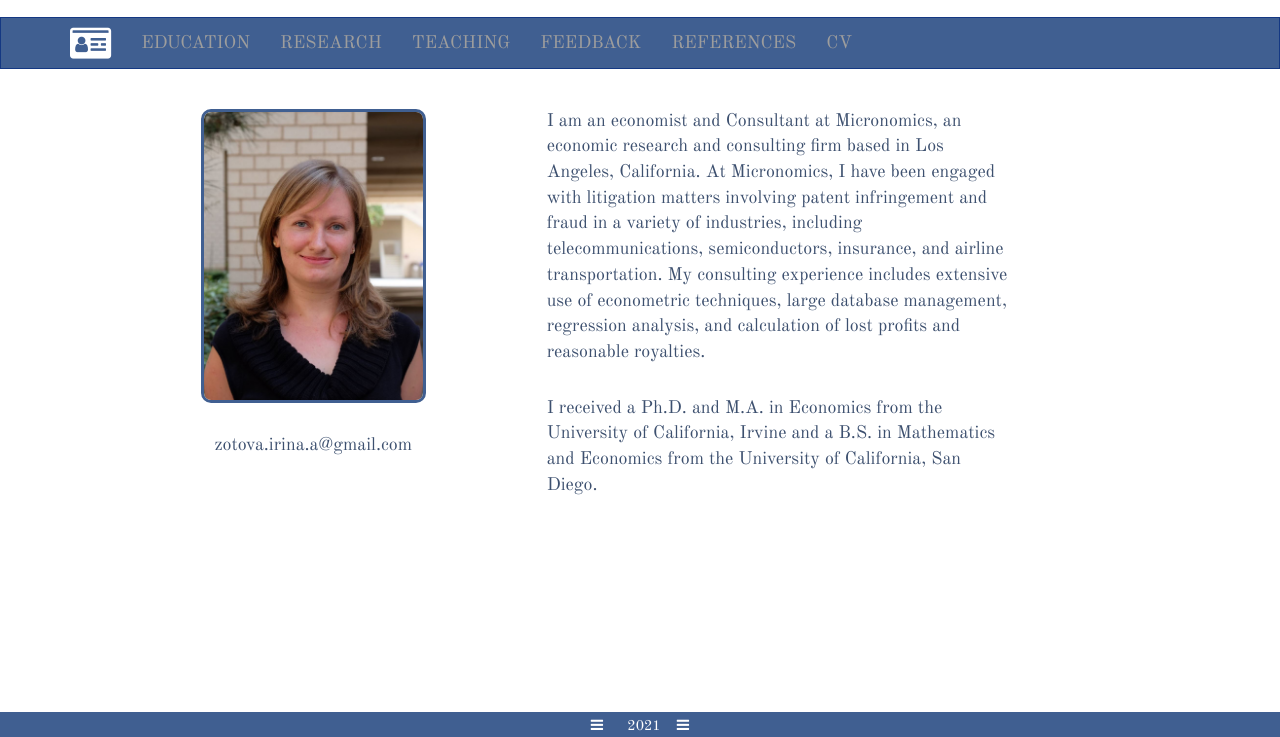
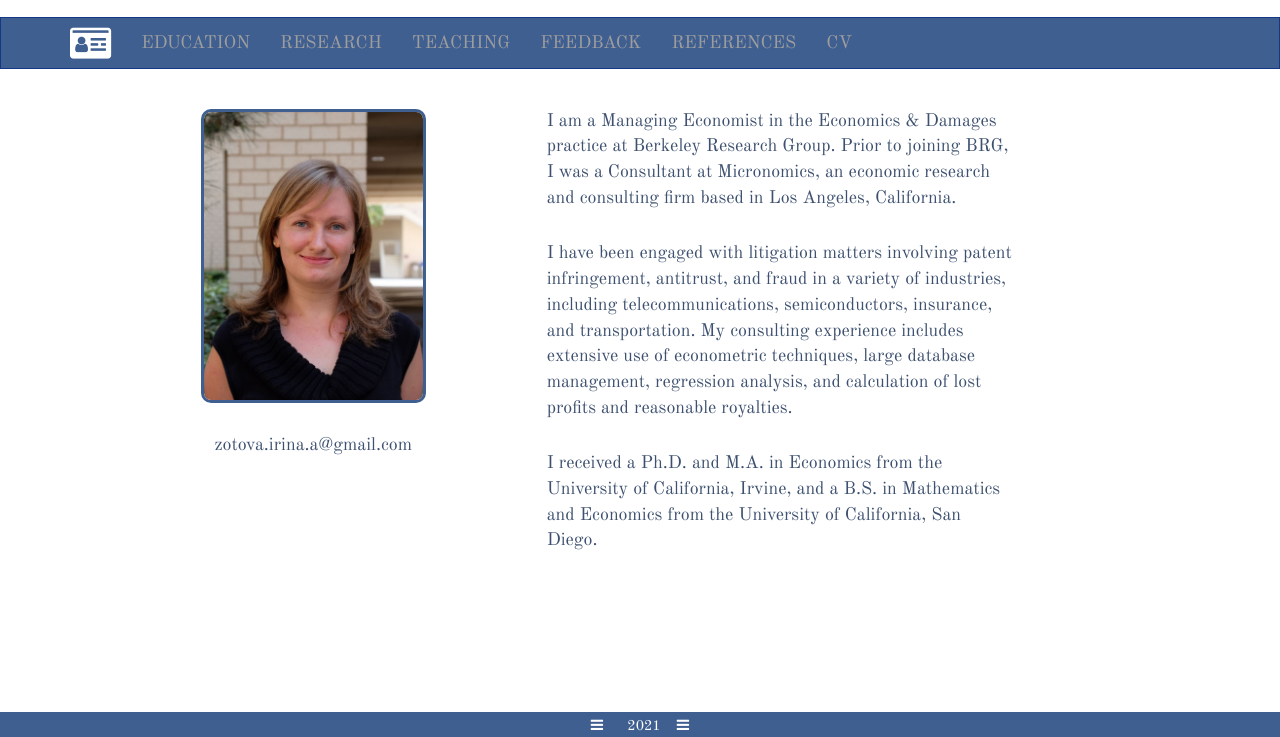
Before and after one commit to votoznotna/irinazotova, a website: page index.html in a window 1280 px wide. Shown: the part 63-800 px from the top of the page. Drawn offline with nearby package versions, Linux system fonts and the light colour scheme; some packages are replaced by stand-ins of ours.

Commit message:
bio update in connection with the change of employer

```diff
--- a/views/pages/home.html
+++ b/views/pages/home.html
@@ -18,18 +18,22 @@
   <div class="col-sm-5 rightProfile">
     <section>
       <p>
-        I am an economist and Consultant at Micronomics, an economic research
-        and consulting firm based in Los Angeles, California. At Micronomics, I
-        have been engaged with litigation matters involving patent infringement
-        and fraud in a variety of industries, including telecommunications,
-        semiconductors, insurance, and airline transportation. My consulting
-        experience includes extensive use of econometric techniques, large
-        database management, regression analysis, and calculation of lost
+        I am a Managing Economist in the Economics & Damages practice at
+        Berkeley Research Group. Prior to joining BRG, I was a Consultant at
+        Micronomics, an economic research and consulting firm based in Los
+        Angeles, California.
+      </p>
+      <p>
+        I have been engaged with litigation matters involving patent
+        infringement, antitrust, and fraud in a variety of industries, including
+        telecommunications, semiconductors, insurance, and transportation. My
+        consulting experience includes extensive use of econometric techniques,
+        large database management, regression analysis, and calculation of lost
         profits and reasonable royalties.
       </p>
       <p>
         I received a Ph.D. and M.A. in Economics from the University of
-        California, Irvine and a B.S. in Mathematics and Economics from the
+        California, Irvine, and a B.S. in Mathematics and Economics from the
         University of California, San Diego.
       </p>
     </section>
```
